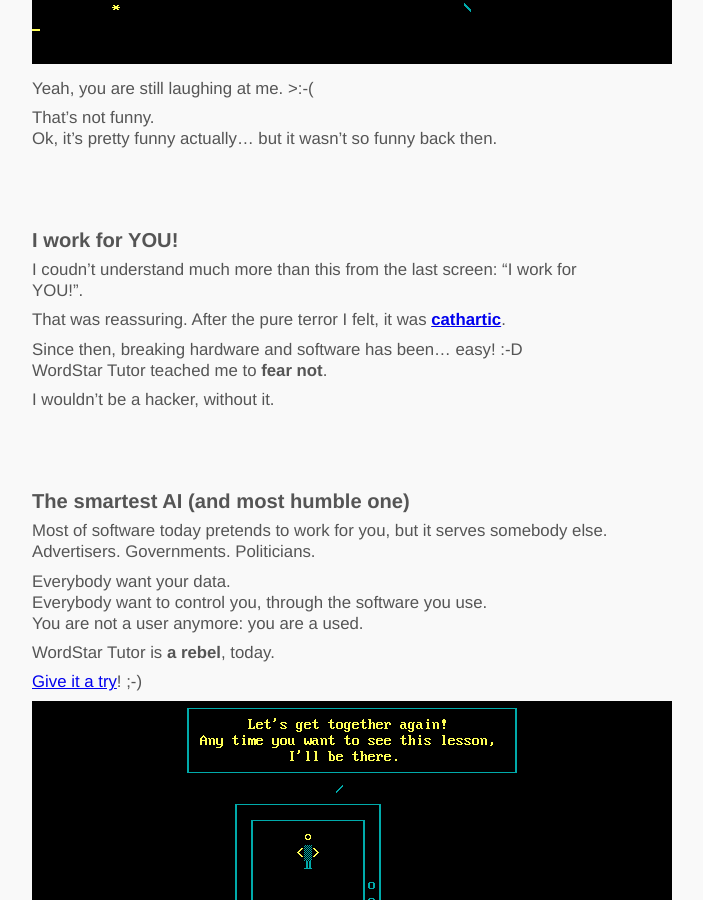
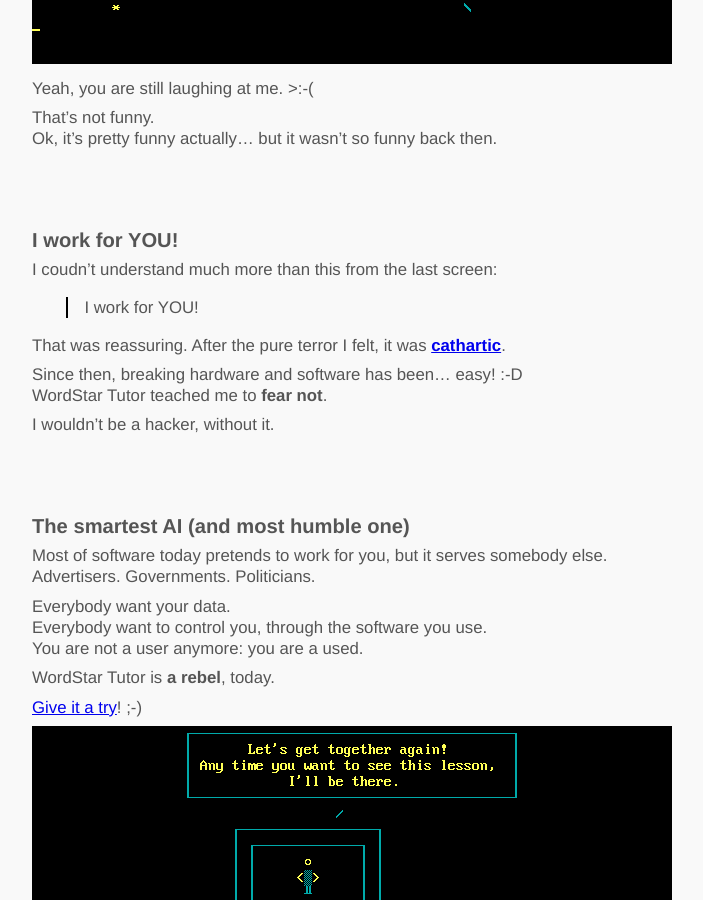
Before and after one commit to Shamar/shamar.github.io, a Jekyll site: the page built from _posts/2019-10-15-the-most-important-program-in-my-whole-career.markdown, in a window 1280 px wide and 900 px high, scrolled down 1305 px. Shown: the whole window, without its empty margins (308-1011 px from the left). Built offline with Jekyll 4.4.1, drawn with Linux system fonts in a browser that asks for light colours.

```diff
--- a/_posts/2019-10-15-the-most-important-program-in-my-whole-career.markdown
+++ b/_posts/2019-10-15-the-most-important-program-in-my-whole-career.markdown
@@ -36,7 +36,9 @@ Ok, it's pretty funny actually... but it wasn't so funny back then.
 
 # I work for YOU!
 
-I coudn't understand much more than this from the last screen: "I work for YOU!".
+I coudn't understand much more than this from the last screen:
+
+> I work for YOU!
 
 That was reassuring. After the pure terror I felt, it was [**cathartic**](https://en.wikipedia.org/wiki/Catharsis).
 
```
